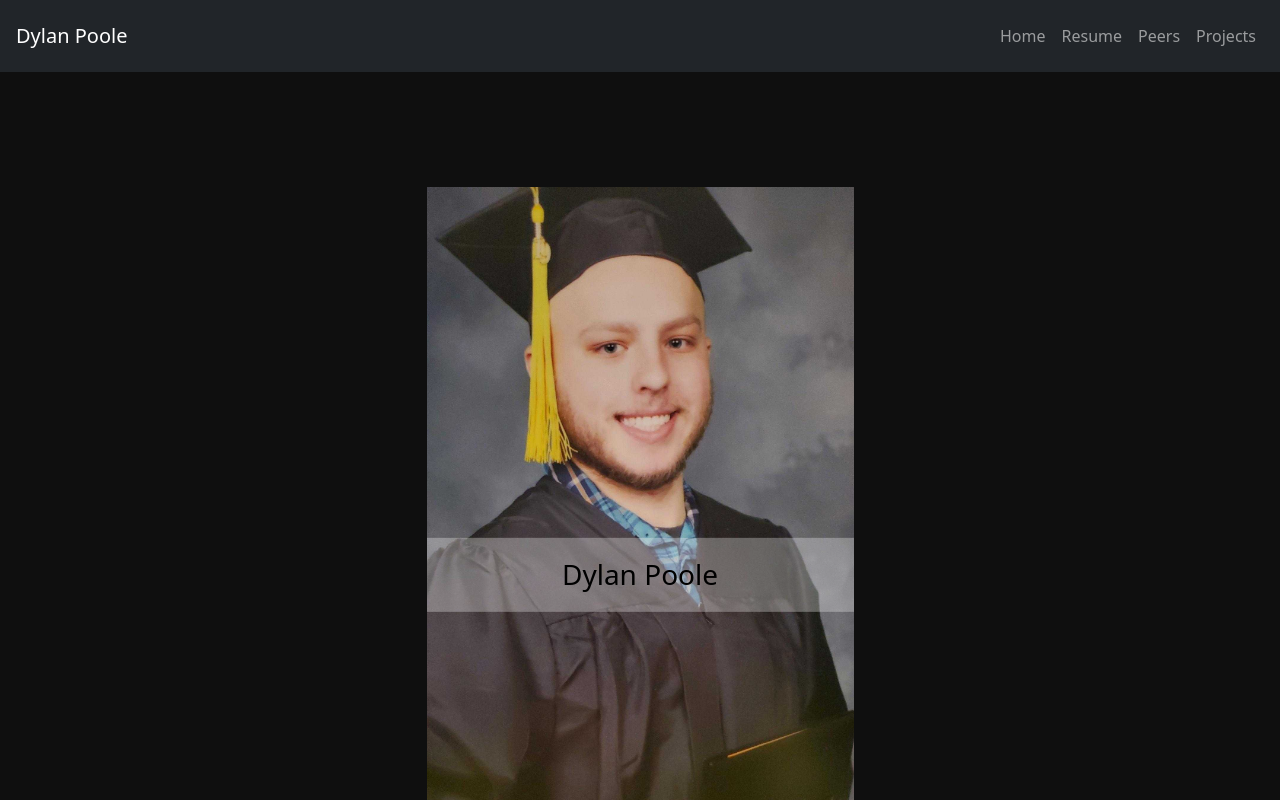
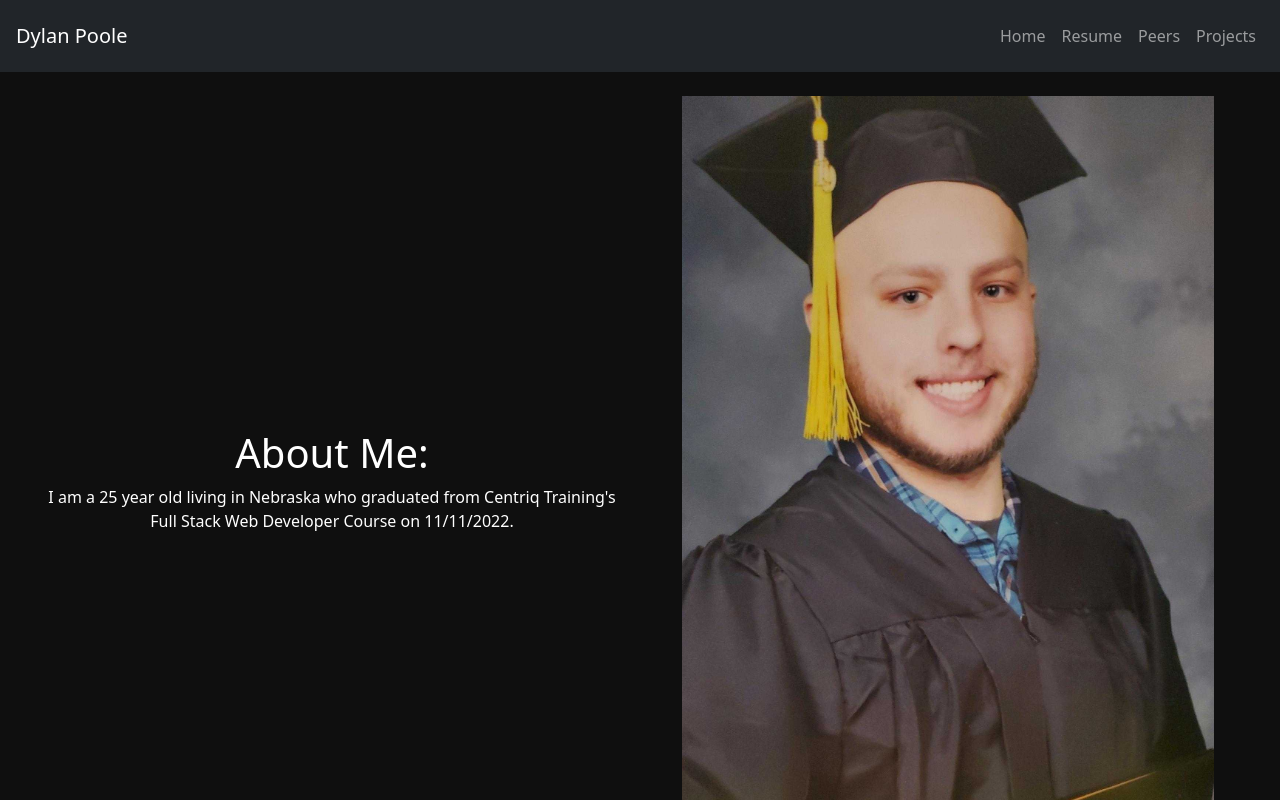
Before and after one commit to dypool01/react-personalsite, a React (Create React App) app: page / in a window 1280 px wide. Shown: the top 800 px of the page. Built offline with nearby package versions, Linux system fonts and the light colour scheme.

Commit message:
Moved content to be side by side

```diff
--- /dev/null
+++ b/src/components/Home/About.jsx
@@ -0,0 +1,44 @@
+import React from "react";
+import Me from "../../Images/WayneGraduation.jpg"
+
+
+// Below is the AGE variable math
+// .now() returns the number of miliseconds from January 1st, 1970 which is why we have to subtract year from 1970 like in the example that was used
+// as otherwise the wrong age will be returned.
+var dob = new Date("08/27/1997");
+var month_diff = Date.now() - dob.getTime();
+var age_dt = new Date(month_diff);
+var year = age_dt.getUTCFullYear();
+var age = Math.abs(year - 1970);
+
+//Below is the Date for centriq graduation
+const d = new Date("11/11/2022");
+// .toLocaleDateString() gave the date in the desired format above.
+let grad = d.toLocaleDateString();
+
+
+export default function About() {
+
+    return (
+<>
+
+    <section id="About-Text" class="col content-center">
+            <h1>
+                About Me:
+            </h1>
+
+            <p>
+    I am a {age} year old living in Nebraska who graduated from Centriq Training's Full Stack Web Developer Course on {grad}.
+
+            </p>
+    </section>
+
+
+
+    <section class='col content-center'>
+        <img id="aboutImg" src={Me} alt='Dylan Poole'></img>
+    </section>
+
+</>
+)
+}
--- a/src/components/Home/Home.css
+++ b/src/components/Home/Home.css
@@ -1,8 +1,8 @@
 
 
 /* Hero Section */
-#hero {
-    background-image: url("../../Images/WayneGraduation.jpg");
+/* #hero {
+     background-image: url("../../Images/WayneGraduation.jpg");
     display: block;
     height: 100vh;
     position: relative;
@@ -10,12 +10,19 @@
     background-repeat: no-repeat;
     background-size: 35%;
     background-position: center;
+    z-index: 3;
+} */
+
+#hero img#aboutImg {
+   object-fit: contain;
+    height: auto;
+    width: 90%;
 }
 
 #hero h3 {
     display: inline-block;
     background-color: rgba(255, 255, 255, .3);
-    width: 35%;
+    width: 30%;
     position: relative;
     top: 60%;
     -webkit-transform: translateY(-60%);
@@ -58,7 +65,7 @@ button#contactModal.btn.btn {
     margin-bottom: 1em;
 }
 
-@media (max-width: 360px) {
+/* @media (max-width: 360px) {
     #hero {
         background-image: url("../../Images/WayneGraduation.jpg");
     display: block;
@@ -69,7 +76,15 @@ button#contactModal.btn.btn {
     background-size: 100%;
     background-position: center;
     }
-}
+} */
+
+/* @media (max-width: 360px) {
+    #hero img#aboutImg {
+    object-fit: contain;
+    height: 100vw;
+    width: 100px;
+    }
+} */
 
 @media (max-width: 360px) {
     #hero h3 {
--- a/src/components/Home/Home.jsx
+++ b/src/components/Home/Home.jsx
@@ -1,10 +1,9 @@
-import React, { useState } from "react";
+import React from "react";
 import './Home.css';
 import Languages from "./Languages";
 import Frameworks from "./Frameworks";
 import { ContactModal } from "./ContactModal";
-
-
+import About from "./About";
 
 export default function Home() {
 
@@ -12,9 +11,12 @@ export default function Home() {
 
     return (
         <>
-        <div id='hero'>
-            <h3>Dylan Poole</h3>
+
+        <section id='About'>
+        <div id='hero' class='row align-items-center mt-4 mb-2 mx-4'>
+            <About />
         </div>
+        </section>
 
 
         <section id='Languages'>
@@ -31,6 +33,7 @@ export default function Home() {
         <div>
             <ContactModal/>
         </div>
+
         </>
     )
 }
```
